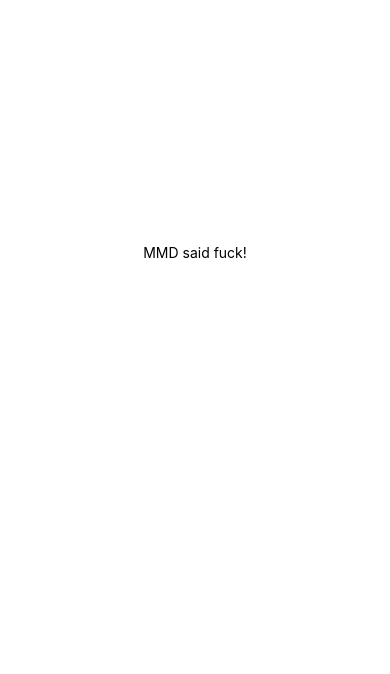
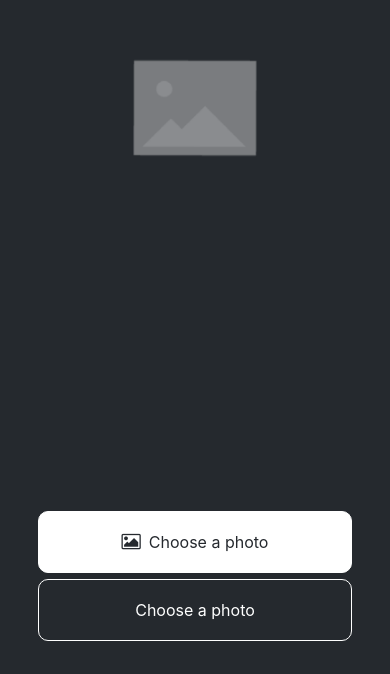
Before and after one commit to imkarimkarim/exercise_v2, a React Native app in the folder expo/StickerSmash/: screen / in a window 390 px wide. Shown: the part 170-844 px from the top of the page. Built offline with nearby package versions, Linux system fonts and the light colour scheme.

Commit message:
done: till Use an image picker

```diff
--- a/expo/StickerSmash/App.tsx
+++ b/expo/StickerSmash/App.tsx
@@ -1,11 +1,11 @@
 import React from 'react';
 import { View } from 'react-native';
-
 import Index from './pages/Index';
+import { appStyles } from './AppStyles';
 
 export default function App() {
 	return (
-		<View className='flex-1 justify-center items-center bg-white'>
+		<View style={appStyles.container}>
 			<Index />
 		</View>
 	);
--- /dev/null
+++ b/expo/StickerSmash/AppStyles.ts
@@ -0,0 +1,9 @@
+import { StyleSheet } from 'react-native';
+
+export const appStyles = StyleSheet.create({
+	container: {
+		height: '100%',
+		width: '100%',
+		backgroundColor: '#25292e',
+	},
+});
--- a/expo/StickerSmash/babel.config.js
+++ b/expo/StickerSmash/babel.config.js
@@ -1,7 +1,6 @@
-module.exports = function(api) {
-  api.cache(true);
-  return {
-    presets: ['babel-preset-expo'],
-    plugins: ["nativewind/babel"],
-  };
+module.exports = function (api) {
+	api.cache(true);
+	return {
+		presets: ['babel-preset-expo'],
+	};
 };
--- /dev/null
+++ b/expo/StickerSmash/components/common/TheButton.tsx
@@ -0,0 +1,52 @@
+import { FontAwesome } from '@expo/vector-icons';
+import React from 'react';
+import { StyleSheet, View, Text, Pressable, GestureResponderEvent } from 'react-native';
+
+export default function TheButton({
+	label,
+	type,
+	onPress,
+}: {
+	label: string;
+	type?: 'primary';
+	onPress?: (event: GestureResponderEvent) => void;
+}) {
+	const isP = type && type === 'primary';
+
+	return (
+		<View style={styles.buttonContainer}>
+			<Pressable style={[styles.button, { backgroundColor: isP ? '#fff' : 'auto' }]} onPress={onPress}>
+				{isP && <FontAwesome name='picture-o' size={18} color='#25292e' style={styles.buttonIcon} />}
+				<Text style={[styles.buttonLabel, { color: isP ? '#25292e' : '#fff' }]}>{label}</Text>
+			</Pressable>
+		</View>
+	);
+}
+
+const styles = StyleSheet.create({
+	buttonContainer: {
+		width: 320,
+		height: 68,
+		marginHorizontal: 20,
+		alignItems: 'center',
+		justifyContent: 'center',
+		padding: 3,
+	},
+	button: {
+		borderRadius: 10,
+		width: '100%',
+		height: '100%',
+		alignItems: 'center',
+		justifyContent: 'center',
+		flexDirection: 'row',
+		borderColor: '#fff',
+		borderWidth: 1,
+	},
+	buttonIcon: {
+		paddingRight: 8,
+	},
+	buttonLabel: {
+		color: '#fff',
+		fontSize: 16,
+	},
+});
--- /dev/null
+++ b/expo/StickerSmash/components/common/TheImage.tsx
@@ -0,0 +1,28 @@
+import React from 'react';
+import { GestureResponderEvent, Image, ImageSourcePropType, ImageStyle, Pressable, StyleSheet } from 'react-native';
+
+export default function TheImage({
+	source,
+	style,
+	onPress,
+}: {
+	source: ImageSourcePropType;
+	style?: ImageStyle;
+	onPress?: (event: GestureResponderEvent) => void;
+}) {
+	return (
+		<Pressable onPress={onPress}>
+			<Image source={source} style={[styles.image, style]} />
+		</Pressable>
+	);
+}
+
+const styles = StyleSheet.create({
+	image: {
+		width: 320,
+		height: 440,
+		borderRadius: 18,
+		// borderColor: 'yellow',
+		// borderWidth: 1,
+	},
+});
--- /dev/null
+++ b/expo/StickerSmash/components/common/commonStyles.ts
@@ -0,0 +1,24 @@
+import { StyleSheet } from 'react-native';
+
+export const commonStyles = StyleSheet.create({
+	debug: {
+		borderColor: 'yellow',
+		borderWidth: 1,
+	},
+	container: {
+		flex: 1,
+	},
+	textCenter: {
+		textAlign: 'center',
+	},
+	text: {
+		color: 'white',
+	},
+	textRed: {
+		color: 'red',
+	},
+	textCyan: {
+		color: 'cyan',
+	},
+	imageCenter: { resizeMode: 'contain', alignSelf: 'center' },
+});
--- a/expo/StickerSmash/pages/Index.tsx
+++ b/expo/StickerSmash/pages/Index.tsx
@@ -1,12 +1,47 @@
 import { StatusBar } from 'expo-status-bar';
-import React from 'react';
-import { View, Text } from 'react-native';
+import React, { useState } from 'react';
+import { View } from 'react-native';
+import { indexStyles } from './IndexStyles';
+import TheImage from '../components/common/TheImage';
+import TheButton from '../components/common/TheButton';
+import * as ImagePicker from 'expo-image-picker';
+const placeholderImage = require('../assets/images/background-image.png');
 
 export default function Index() {
+	const [selectedImage, setSelectedImage] = useState(null);
+	const handleImagePick = async () => {
+		let result = await ImagePicker.launchImageLibraryAsync({
+			quality: 1,
+		});
+
+		// @ts-ignore (https://github.com/expo/expo/issues/20977#issuecomment-1544422682)
+		delete result.cancelled;
+
+		if (!result.canceled) {
+			console.log(result);
+			setSelectedImage(result.assets[0].uri);
+		} else {
+			alert('You did not select any image.');
+		}
+	};
 	return (
-		<View>
-			<Text>MMD said fuck!</Text>
-			<StatusBar style='auto' />
+		<View style={indexStyles.container}>
+			<View style={[indexStyles.imageContainer]}>
+				<TheImage
+					source={selectedImage ? { uri: selectedImage } : placeholderImage}
+					onPress={handleImagePick}
+				/>
+			</View>
+			<View style={[indexStyles.footerContainer]}>
+				<TheButton type='primary' label='Choose a photo' onPress={handleImagePick} />
+				<TheButton
+					label='Choose a photo'
+					onPress={() => {
+						alert('mmd did say hi! 👋🏽');
+					}}
+				/>
+			</View>
+			<StatusBar style='light' />
 		</View>
 	);
 }
--- /dev/null
+++ b/expo/StickerSmash/pages/IndexStyles.ts
@@ -0,0 +1,20 @@
+import { StyleSheet } from 'react-native';
+import { commonStyles } from '../components/common/commonStyles';
+
+export const indexStyles = StyleSheet.create({
+	container: {
+		flex: 1,
+		alignItems: 'center',
+		justifyContent: 'center',
+	},
+	imageContainer: {
+		flex: 1,
+		paddingTop: 58,
+		...commonStyles.imageCenter,
+	},
+	footerContainer: {
+		flex: 1 / 3,
+		alignItems: 'center',
+		justifyContent: 'center',
+	},
+});
--- a/expo/StickerSmash/postcss.config.js
+++ /dev/null
@@ -1,6 +0,0 @@
-module.exports = {
-	plugins: {
-		tailwindcss: {},
-		autoprefixer: {},
-	},
-};
--- a/expo/StickerSmash/tailwind.config.js
+++ /dev/null
@@ -1,8 +0,0 @@
-/** @type {import('tailwindcss').Config} */
-module.exports = {
-	content: ['./App.{js,jsx,ts,tsx}', './pages/**/*.{js,jsx,ts,tsx}', './components/**/*.{js,jsx,ts,tsx}'],
-	theme: {
-		extend: {},
-	},
-	plugins: [],
-};
--- a/expo/StickerSmash/webpack.config.js
+++ b/expo/StickerSmash/webpack.config.js
@@ -5,17 +5,9 @@ module.exports = async function (env, argv) {
 	const config = await createExpoWebpackConfigAsync(
 		{
 			...env,
-			babel: {
-				dangerouslyAddModulePathsToTranspile: ['nativewind'],
-			},
 		},
 		argv
 	);
 
-	config.module.rules.push({
-		test: /\.css$/i,
-		use: ['postcss-loader'],
-	});
-
 	return config;
 };
```
Also changed, not shown: expo/StickerSmash/package.json (+3 -4 lines), expo/StickerSmash/assets/images/background-image.png, 1 other file (tests, documents, lock files or other folders).
